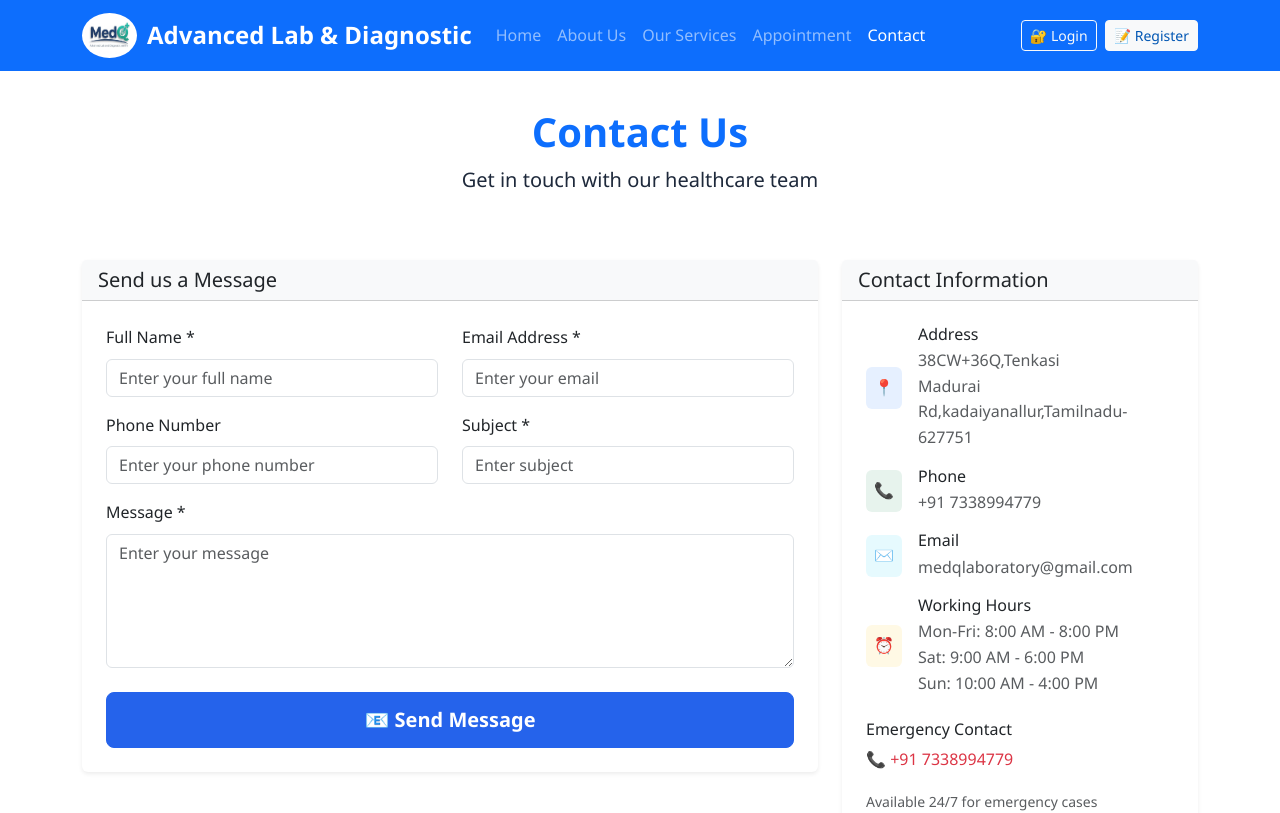
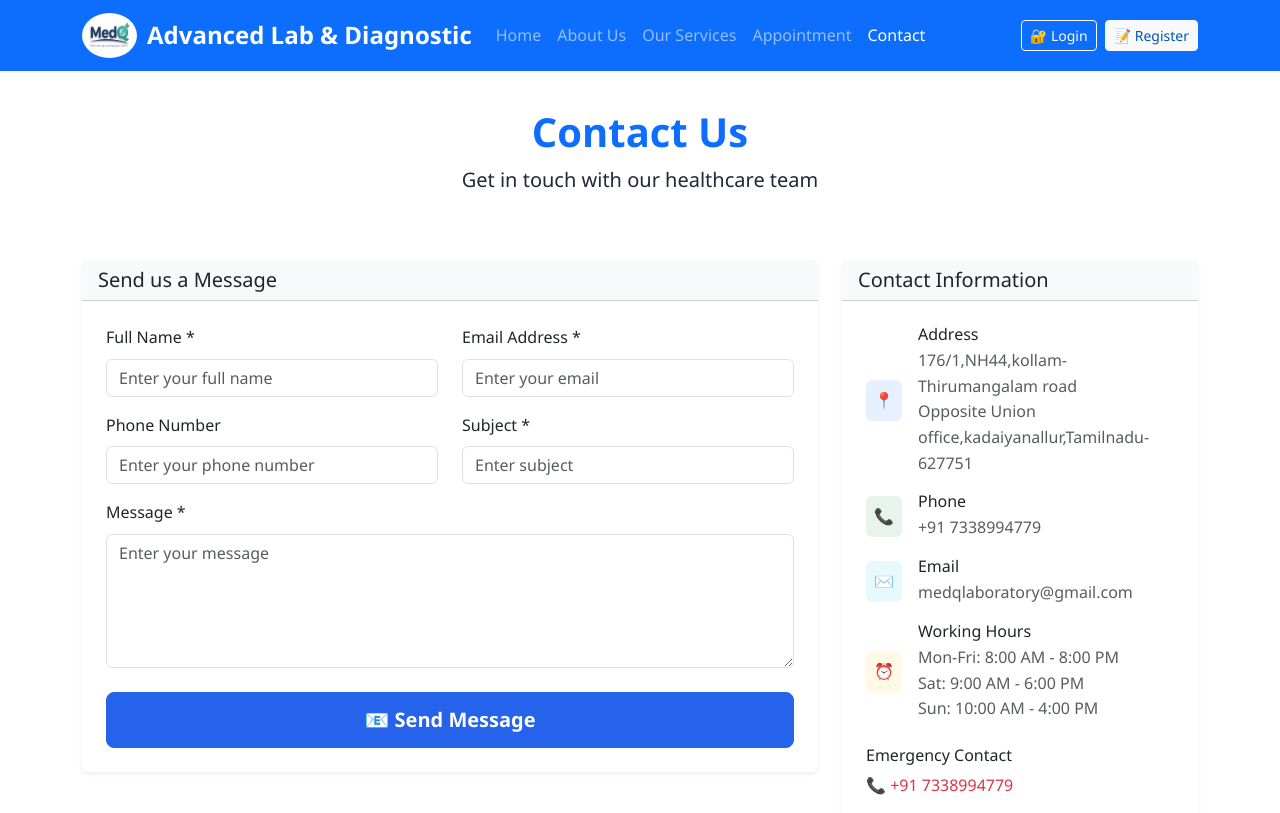
Before and after one commit to Nagarajan160520/Advanced-Lab-Diagnostic, a React (Create React App) app: page /contact in a window 1280 px wide. Shown: the top 813 px of the page. Built offline with nearby package versions, Linux system fonts and the light colour scheme.

Commit message:
some pages improve

```diff
--- a/package.json
+++ b/package.json
@@ -40,5 +40,8 @@
       "last 1 firefox version",
       "last 1 safari version"
     ]
+  },
+  "devDependencies": {
+    "baseline-browser-mapping": "^2.10.8"
   }
 }
--- a/src/components/Footer.js
+++ b/src/components/Footer.js
@@ -3,7 +3,7 @@ import { Link } from 'react-router-dom';
 
 const Footer = () => {
   // Your phone number (without any special characters for the tel link)
-  const phoneNumber = '+91'; // Format: +91 followed by number without spaces
+  const phoneNumber = '+91 6381095854'; // Format: +91 followed by number without spaces
 
   return (
     <footer className="footer" style={{backgroundColor: '#1e293b', color: 'white', padding: '40px 0'}}>
--- a/src/pages/Contact.js
+++ b/src/pages/Contact.js
@@ -209,8 +209,8 @@ const Contact = () => {
                   <div>
                     <h6 className="mb-1">Address</h6>
                     <p className="text-muted mb-0">
-                      38CW+36Q,Tenkasi<br />
-                      Madurai Rd,kadaiyanallur,Tamilnadu-627751
+                      176/1,NH44,kollam-Thirumangalam road<br />
+                      Opposite Union office,kadaiyanallur,Tamilnadu-627751
                     </p>
                   </div>
                 </div>
--- a/src/pages/Register.js
+++ b/src/pages/Register.js
@@ -151,7 +151,7 @@ const Register = () => {
             <div className="card shadow">
               <div className="card-header bg-primary text-white text-center py-4">
                 <h2 className="mb-0">Create Your Account</h2>
-                <p className="mb-0 opacity-75">Join MediCare Hospital today</p>
+                <p className="mb-0 opacity-75">Join MedQ Lab today</p>
               </div>
 
               <div className="card-body p-4">
```
Also changed, not shown: 2 other files (tests, documents, lock files or other folders).
